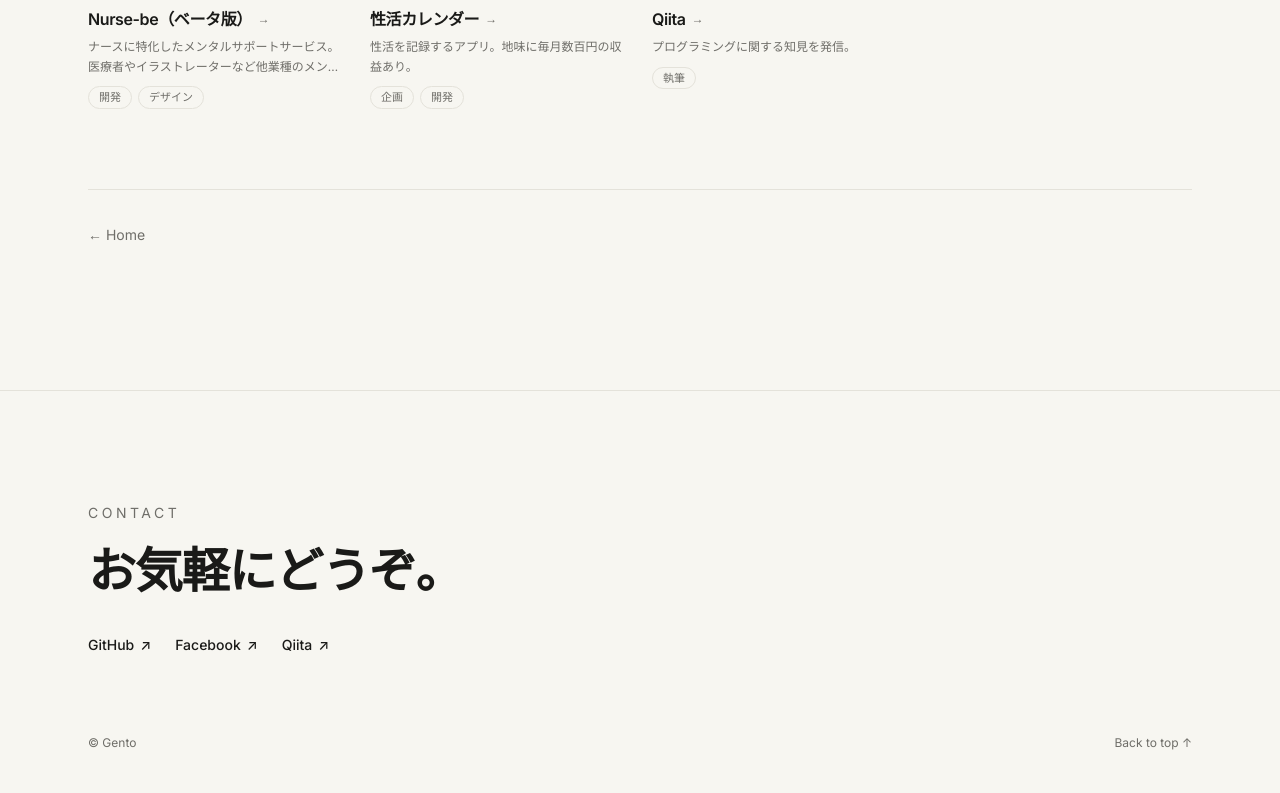
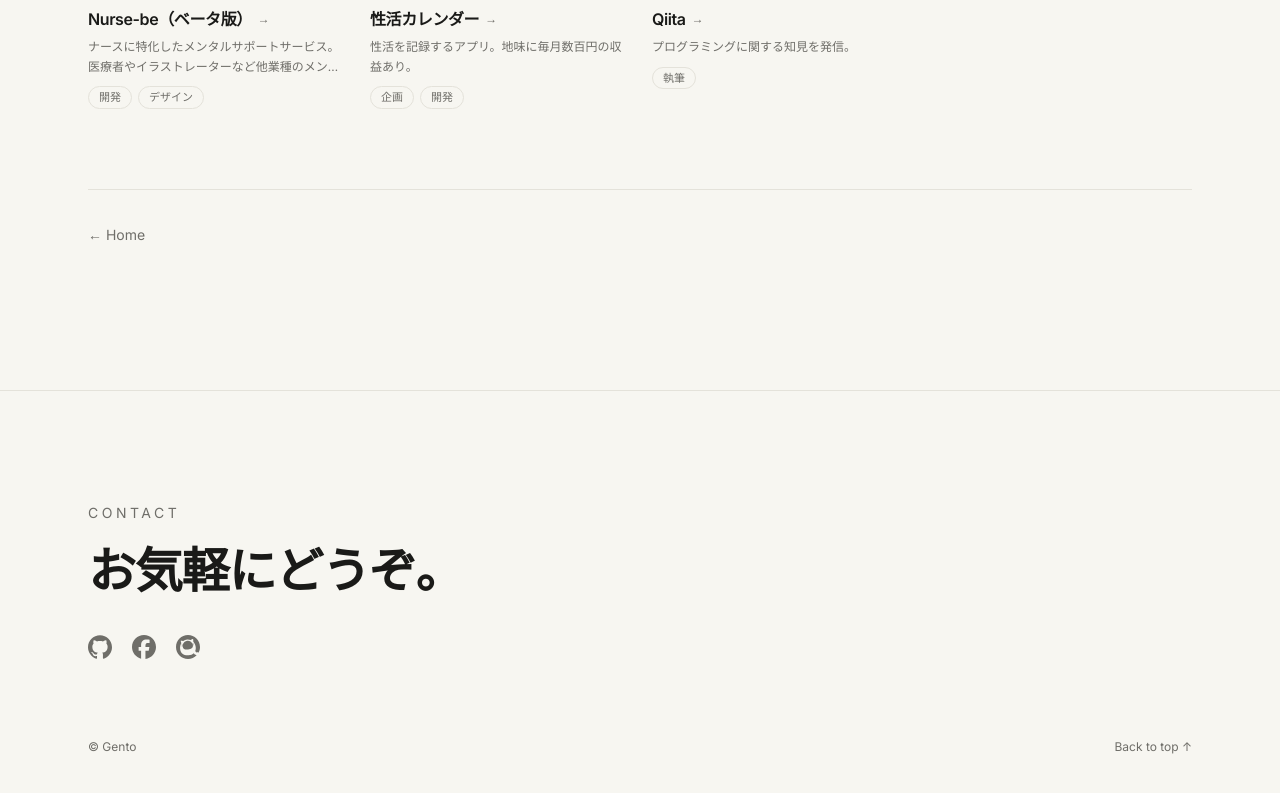
Before and after one commit to gentixyann/portfolio_page, a Next.js app: page /work in a window 1280 px wide. Shown: the part 956-1749 px from the top of the page. Built offline with nearby package versions, Linux system fonts and the light colour scheme.

Commit message:
SNSロゴに変更

```diff
--- a/components/Hero.tsx
+++ b/components/Hero.tsx
@@ -1,5 +1,4 @@
 import Reveal from "./Reveal";
-import SocialLinks from "./SocialLinks";
 import HeroSketch from "./HeroSketch";
 import { profile } from "@/lib/data";
 
@@ -26,15 +25,11 @@ export default function Hero() {
               ))}
             </h1>
           </Reveal>
-
-          <Reveal delay={160}>
-            <SocialLinks className="mt-10" />
-          </Reveal>
         </div>
 
-        {/* 右側のジェネラティブスケッチ（PCのみ表示） */}
-        <Reveal delay={200} className="hidden md:block">
-          <div className="aspect-square w-full">
+        {/* ジェネラティブスケッチ（PCは右側、スマホはキャッチコピーの上に表示） */}
+        <Reveal delay={200} className="order-first md:order-none">
+          <div className="mx-auto aspect-square w-full max-w-sm md:max-w-none">
             <HeroSketch />
           </div>
         </Reveal>
--- a/components/Profile.tsx
+++ b/components/Profile.tsx
@@ -1,6 +1,7 @@
 import Image from "next/image";
 import Reveal from "./Reveal";
 import SectionHeading from "./SectionHeading";
+import SocialLinks from "./SocialLinks";
 import { profile } from "@/lib/data";
 
 export default function Profile() {
@@ -9,7 +10,7 @@ export default function Profile() {
       <SectionHeading no="04" title="Profile" />
 
       <div className="grid items-start gap-10 md:grid-cols-[auto_1fr] md:gap-14">
-        <Reveal className="justify-self-center md:justify-self-start">
+        <Reveal className="flex flex-col items-center gap-6 justify-self-center md:justify-self-start">
           <div className="relative h-44 w-44 overflow-hidden rounded-full md:h-56 md:w-56">
             <Image
               src={profile.image}
@@ -19,6 +20,7 @@ export default function Profile() {
               className="object-cover"
             />
           </div>
+          <SocialLinks />
         </Reveal>
 
         <div className="max-w-2xl space-y-6">
--- a/components/SocialLinks.tsx
+++ b/components/SocialLinks.tsx
@@ -1,23 +1,42 @@
 import { profile } from "@/lib/data";
 
-// SNSリンク一覧（Hero / Footer で共用）
+// ブランドロゴ（simple-icons 由来。単一パス・スクリプト無しを検査済み）
+const ICONS: Record<string, string> = {
+  "GitHub": "M12 .297c-6.63 0-12 5.373-12 12 0 5.303 3.438 9.8 8.205 11.385.6.113.82-.258.82-.577 0-.285-.01-1.04-.015-2.04-3.338.724-4.042-1.61-4.042-1.61C4.422 18.07 3.633 17.7 3.633 17.7c-1.087-.744.084-.729.084-.729 1.205.084 1.838 1.236 1.838 1.236 1.07 1.835 2.809 1.305 3.495.998.108-.776.417-1.305.76-1.605-2.665-.3-5.466-1.332-5.466-5.93 0-1.31.465-2.38 1.235-3.22-.135-.303-.54-1.523.105-3.176 0 0 1.005-.322 3.3 1.23.96-.267 1.98-.399 3-.405 1.02.006 2.04.138 3 .405 2.28-1.552 3.285-1.23 3.285-1.23.645 1.653.24 2.873.12 3.176.765.84 1.23 1.91 1.23 3.22 0 4.61-2.805 5.625-5.475 5.92.42.36.81 1.096.81 2.22 0 1.606-.015 2.896-.015 3.286 0 .315.21.69.825.57C20.565 22.092 24 17.592 24 12.297c0-6.627-5.373-12-12-12",
+  "Facebook": "M9.101 23.691v-7.98H6.627v-3.667h2.474v-1.58c0-4.085 1.848-5.978 5.858-5.978.401 0 .955.042 1.468.103a8.68 8.68 0 0 1 1.141.195v3.325a8.623 8.623 0 0 0-.653-.036 26.805 26.805 0 0 0-.733-.009c-.707 0-1.259.096-1.675.309a1.686 1.686 0 0 0-.679.622c-.258.42-.374.995-.374 1.752v1.297h3.919l-.386 2.103-.287 1.564h-3.246v8.245C19.396 23.238 24 18.179 24 12.044c0-6.627-5.373-12-12-12s-12 5.373-12 12c0 5.628 3.874 10.35 9.101 11.647Z",
+  "Qiita": "M12 0C5.3726 0 0 5.3726 0 12s5.3726 12 12 12c3.3984 0 6.4665-1.413 8.6498-3.6832-.383-.0574-.7746-.2062-1.1466-.4542-.7145-.4763-1.3486-.9263-1.6817-1.674-1.2945 1.3807-3.0532 1.835-5.1822 2.0503-4.311.4359-8.0456-1.4893-8.4979-6.2996-.1922-2.045.2628-3.989 1.1804-5.582l-.5342-2.1009c-.0862-.3652.2498-.7126.6057-.6262l1.8456.448c1.0974-.9012 2.4249-1.49 3.8892-1.638 1.2526-.1267 2.467.0834 3.571.5624l1.7348-1.0494c.3265-.1974.7399.0257.7711.4164l.1 2.4747v.0002c1.334 1.4084 2.2424 3.3319 2.4478 5.516.116 1.2339-.012 2.1776-.339 3.078-.1531.4215-.1992.7778.0776 1.1305.2674.3408.6915 1.0026 1.1644.8917.7107-.1666 1.4718-.1223 1.9422.1715C23.4925 15.9525 24 14.0358 24 12c0-6.6274-5.3726-12-12-12Zm-.0727 5.727a5.2731 5.2731 0 0 0-.6146.0273c-2.2084.2233-3.9572 1.8135-4.4937 3.8484l-1.3176-.1996-.014.2589 1.2972.1407c-.0352.1497-.0643.2384-.086.3923l-1.1319.0902.0103.2025 1.1032-.088c-.0194.1713-.031.2814-.0332.4565l-1.0078.412.0495.2499.9598-.4492c.002.1339.008.2053.0207.3407.2667 2.8371 2.6364 3.3981 5.4677 3.1118 2.8312-.2863 5.0517-1.3114 4.785-4.1486-.013-.1361-.0324-.2068-.0553-.3392l1.0397.2257.0242-.229-1.0906-.207c-.0342-.1687-.0765-.271-.1264-.4327l1.1208-.1374-.0158-.2019-1.1499.1409a5.1093 5.1093 0 0 0-.1665-.4259l1.2665-.4042-.0397-.2536-1.3471.4667c-.819-1.7168-2.5002-2.8224-4.4546-2.8482Z"
+};
+
+// SNSリンク一覧（Profile / Footer で共用）。ロゴアイコンで表示
 export default function SocialLinks({ className = "" }: { className?: string }) {
   return (
-    <div className={`flex flex-wrap items-center gap-x-6 gap-y-3 ${className}`}>
-      {profile.social.map((s) => (
+    <div className={`flex flex-wrap items-center gap-5 ${className}`}>
+      {profile.social.map((s) => {
+        const path = ICONS[s.name];
+        return (
           <a
             key={s.name}
             href={s.url}
             target="_blank"
             rel="noopener noreferrer"
-          className="group inline-flex items-center gap-1.5 text-sm font-medium"
+            aria-label={s.name}
+            className="text-[var(--color-muted)] transition-colors hover:text-[var(--color-ink)]"
           >
-          {s.name}
-          <span className="transition-transform duration-200 group-hover:translate-x-0.5 group-hover:-translate-y-0.5">
-            ↗
-          </span>
+            {path ? (
+              <svg
+                viewBox="0 0 24 24"
+                fill="currentColor"
+                className="h-6 w-6"
+                aria-hidden="true"
+              >
+                <path d={path} />
+              </svg>
+            ) : (
+              <span className="text-sm font-medium">{s.name}</span>
+            )}
           </a>
-      ))}
+        );
+      })}
     </div>
   );
 }
--- a/lib/data.ts
+++ b/lib/data.ts
@@ -45,7 +45,8 @@ export type Career = {
 
 export const profile = {
   name: "Gento",
-  role: "App / Frontend Developer",
+  // トップのキャッチコピー上に置く一言（顧客の体験のために開発する、の意）
+  role: "Building for your experience",
   // トップに置くキャッチコピー
   catch: ["体験を、", "つくる。"],
   // 自己紹介（短文）
```
Lines whose indentation alone changed are shown as unchanged.
